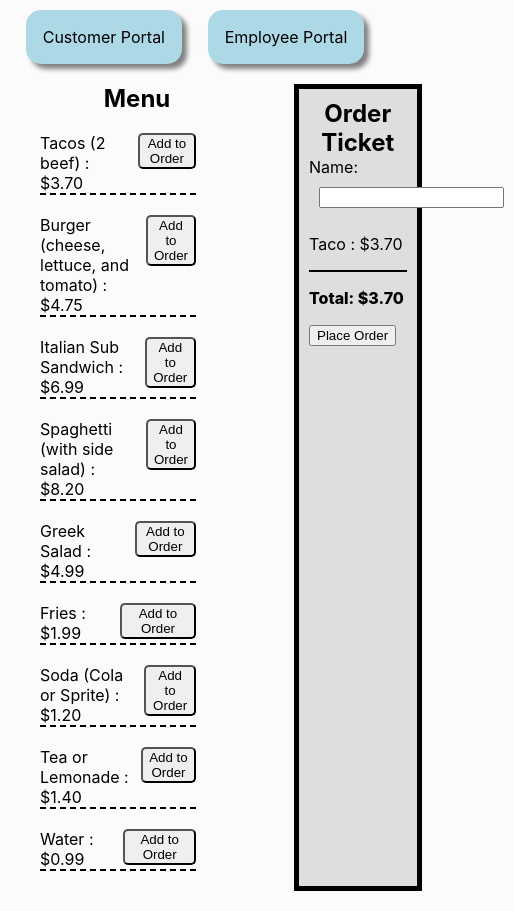
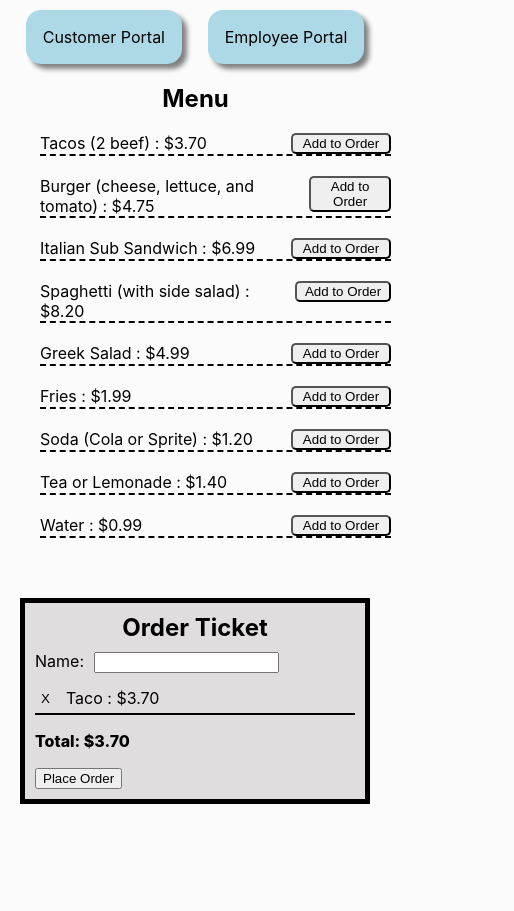
Before and after one commit to hendrijn/cs347-project3, a React (Create React App) app: page /customer in a window 390 px wide. Shown: the whole page, 514 px wide, since content can reach past the window. After the commit the page ends 844 px from the top, so only its background shows below. Built offline with nearby package versions, Linux system fonts and the light colour scheme.

Commit message:
Local add and delete item working.

```diff
--- a/src/App.css
+++ b/src/App.css
@@ -103,6 +103,19 @@ body {
     padding: 10px;
 }
 
+.ticketItems {
+    display: flex;
+    flex-direction: row;
+    margin: 5px 0px;
+}
+
+.ticketItems > button {
+    margin-right: 10px;
+    border: none;
+    background-color: transparent;
+    color: black;
+}
+
 .ticket > h2 {
     text-align: center;
     margin: 0;
@@ -119,3 +132,28 @@ body {
 .ticketBottom {
    border-top: black 2px solid;
 }
+
+/* Media Queries */
+@media only screen and (max-width: 600px) {
+    .customerPortal {
+        display: block;
+    }
+    .menu, .menuItem-AddBtn {
+        width: 90vw;
+    }
+    .menuItem-AddBtn > button {
+        width: 100px;
+    }
+
+    .ticket {
+        min-height: fit-content;
+    }
+
+    .orders {
+        display: block;
+    }
+
+    .orderCard {
+        max-width: 90vw;
+    }
+}
--- a/src/Menu.js
+++ b/src/Menu.js
@@ -1,8 +1,11 @@
 import { useSelector } from 'react-redux';
 import MenuItem from './MenuItem';
+import { useDispatch } from 'react-redux';
+import { addItemToTicket } from './actions';
 
 export default function Menu() {
     const items = useSelector(state => state.menuItems);
+    const dispatch = useDispatch();
 
     return (
         <div className="menu">
@@ -10,7 +13,7 @@ export default function Menu() {
             {items.map(item =>
                 <div className="menuItem-AddBtn">
                     <MenuItem key={item.item} item={item} />
-                    <button>Add to Order</button>
+                    <button onClick={() => dispatch(addItemToTicket(item))}>Add to Order</button>
                 </div>
             )}
         </div>
--- a/src/MenuItem.js
+++ b/src/MenuItem.js
@@ -1,4 +1,4 @@
-export default function Menu(props) {
+export default function MenuItem(props) {
     const { item } = props;
     return (
         <div className="menuItem">
--- a/src/OrderTicket.js
+++ b/src/OrderTicket.js
@@ -1,12 +1,11 @@
 import { useState } from 'react';
 import { useDispatch, useSelector } from 'react-redux';
-import { postNewOrder } from './actions';
+import { postNewOrder, removeItemFromTicket } from './actions';
+import MenuItem from './MenuItem';
 
 export default function OrderTicket() {
     const custOrder = useSelector(state => state.custOrder);
     const [name, setName] = useState();
-    const [items, setItems] = useState();
-    const [total, setTotal] = useState();
     const dispatch = useDispatch();
 
     return (
@@ -14,15 +13,20 @@ export default function OrderTicket() {
             <h2>Order Ticket</h2>
             <label className="custNameInput">
                 Name:
-                <input type="text" value={name} />
+                <input type="text" value={name} onChange={event => setName(event.target.value)} />
             </label>
+
             {custOrder.items.map(item =>
-                <p>{item.item} : ${formatMoney(item.price)}</p>
+                <div className="ticketItems">
+                    <button onClick={event => dispatch(removeItemFromTicket(item))}>X</button>
+                    <MenuItem key={item.item} item={item} />
+                </div>
             )}
+
             <div className="ticketBottom">
                 <p className="ticketTotal">Total: ${formatMoney(custOrder.total)}</p>
                 <button
-                    onClick={() => dispatchEvent(postNewOrder(name, items, total))}
+                    onClick={() => dispatch(postNewOrder(name, custOrder.items, custOrder.total))}
                 >Place Order</button>
             </div>
         </div>
--- a/src/Orders.js
+++ b/src/Orders.js
@@ -22,7 +22,7 @@ export default function Orders() {
                     <div className="orderCard" key={order.id}>
                         <h2>{order.name}</h2>
                         {order.items.map(item =>
-                            <p>{item.item} : ${formatMoney(item.price)}</p>
+                            <p key={item.item}>{item.item} : ${formatMoney(item.price)}</p>
                         )}
                         <p className="orderCardTotal">Total: ${formatMoney(order.total)}</p>
                         <div className="orderCardBtns">
--- a/src/actions.js
+++ b/src/actions.js
@@ -1,6 +1,8 @@
 export const Action = Object.freeze({
   LoadAllOrders: 'LoadAllOrders',
-  AddOrder: 'AddOrder'
+  AddOrder: 'AddOrder',
+  AddItemToTicket: 'AddItemToTicket',
+  RemoveItemFromTicket: 'RemoveItemFromTicket'
 });
 
 function assertResponse(response) {
@@ -16,7 +18,15 @@ export function loadAllOrders(orders) {
 }
 
 export function addOrder(orderId) {
-  return { type: Action.AddOrder, payload: orderId };
+  return { type: Action.AddOrder, payload: {} };
+}
+
+export function addItemToTicket(item) {
+  return { type: Action.AddItemToTicket, payload: item };
+}
+
+export function removeItemFromTicket(item) {
+  return { type: Action.RemoveItemFromTicket, payload: item };
 }
 
 export function fetchAllOrders() {
@@ -25,6 +35,11 @@ export function fetchAllOrders() {
       .then(assertResponse)
       .then(response => response.json())
       .then(data => {
+        // update the items array so it's parsed before the dispatch
+        // replace each items' string with the parsed structure
+        // for each order in orders, get the items string and parse it
+        data.results.forEach(order => order.items = JSON.parse(order.items));
+        console.log(data.results);
         dispatch(loadAllOrders(data.results));
       });
   };
@@ -33,7 +48,7 @@ export function fetchAllOrders() {
 export function postNewOrder(name, items, total) {
   const order = {
     name,
-    items,
+    items: JSON.stringify(items),
     total,
   }
 
@@ -46,11 +61,12 @@ export function postNewOrder(name, items, total) {
       body: JSON.stringify(order),
     };
 
-    fetch(`https://project2.jacquelyn-hendricks.me:8443/orders`)
+    fetch(`https://project2.jacquelyn-hendricks.me:8443/orders`, options)
       .then(assertResponse)
       .then(response => response.json())
       .then(data => {
         if (data.ok) {
+          console.log(data.results)
           dispatch(addOrder(data.results));
         };
       });
--- a/src/store.js
+++ b/src/store.js
@@ -84,12 +84,27 @@ function reducer(state, action) {
             return {
                 ...state,
                 orders: action.payload
-                // turn the string into the array???
             };
         case Action.AddOrder:
             return {
                 ...state,
-                custOrder: action.payload //this isn't right
+                custOrder: action.payload
+            };
+        case Action.AddItemToTicket:
+            return {
+                ...state,
+                custOrder: {
+                    ...state.custOrder,
+                    items: state.custOrder.items.concat(action.payload)
+                }
+            }
+        case Action.RemoveItemFromTicket:
+            return {
+                ...state,
+                custOrder: {
+                    ...state.custOrder,
+                    items: state.custOrder.items.filter(item => item !== action.payload)
+                }
             }
         default:
             return state;
```
